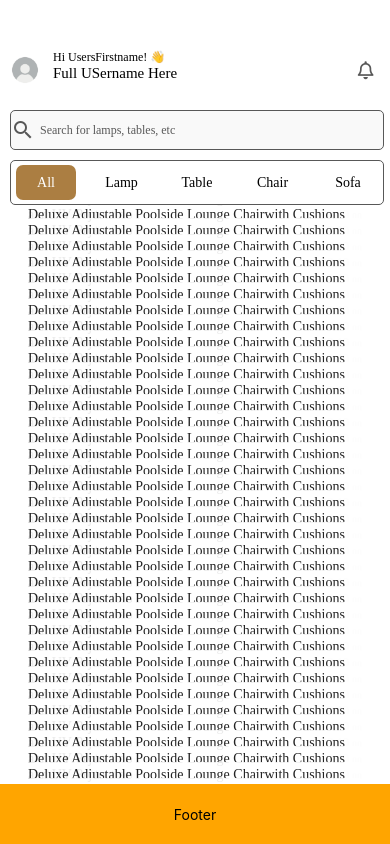
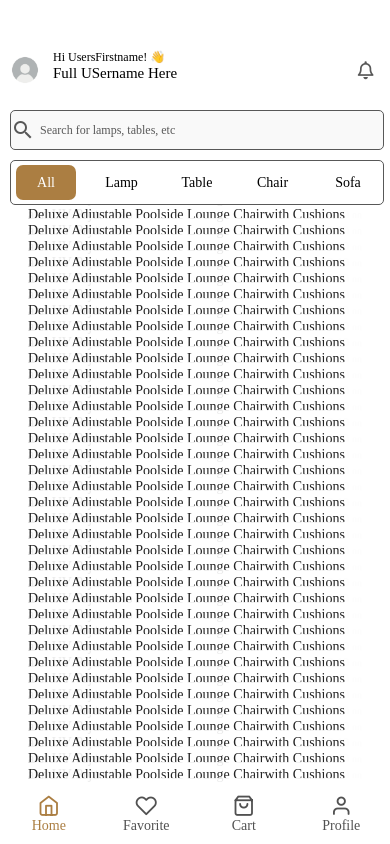
Before and after one commit to hashemUOP/Urban-Den, a React Native app: screen / in a window 390 px wide. Built offline with nearby package versions, Linux system fonts and the light colour scheme; a web font is replaced by a local one.

Commit message:
footer final version

```diff
--- a/components/home/Footer.jsx
+++ b/components/home/Footer.jsx
@@ -1,10 +1,57 @@
-import { View, Text } from 'react-native'
-import React from 'react'
+import { View, Pressable } from 'react-native';
+import React, { useState } from 'react';
 import styles from "../../styles/homestyle";
+import MaterialCommunityIcons from '@expo/vector-icons/MaterialCommunityIcons';
+import EvilIcons from '@expo/vector-icons/EvilIcons';
+import CustomText from '../../components/customText';
+import Feather from '@expo/vector-icons/Feather';
+
 export default function Footer() {
+  const [selectedIndex, setSelectedIndex] = useState(0);
+const items = [
+  {
+    label: "Home",
+    iconName: "home",
+    iconLib: Feather,
+  },
+  {
+    label: "Favorite",
+    iconName: "heart",
+    iconLib: Feather,
+  },
+  {
+    label: "Cart",
+    iconName: "shopping-bag",
+    iconLib: Feather,
+  },
+  {
+    label: "Profile",
+    iconName: "user",
+    iconLib: Feather,
+  },
+];
+
   return (
     <View style={styles.footerContainer}>
-      <Text>Footer</Text>
+      {items.map((item, index) => {
+        const IconComponent = item.iconLib;
+        const isSelected = selectedIndex === index;
+        const iconColor = isSelected ? "#ab7e42" : "rgba(37, 37, 37, 0.8)";
+        const textColor = isSelected ? "#ab7e42" : "rgba(37, 37, 37, 0.8)";
+
+        return (
+          <Pressable
+            key={index}
+            style={styles.footerItem}
+            onPress={() => setSelectedIndex(index)}
+          >
+            <View style={styles.iconCol}>
+              <IconComponent name={item.iconName} size={22} color={iconColor} />
+              <CustomText style={{ color: textColor }}>{item.label}</CustomText>
+            </View>
+          </Pressable>
+        );
+      })}
     </View>
-  )
+  );
 }
--- a/styles/homestyle.js
+++ b/styles/homestyle.js
@@ -181,14 +181,24 @@ heart: {
   footerContainer:{
     width:screemWidth,
     height:50,
-    backgroundColor:"orange",
     height: 60,
-    backgroundColor: 'orange',
+    backgroundColor: 'white',
     position: 'absolute',
     bottom: 0,
     left: 0,
     right: 0,
     justifyContent: 'center',
     alignItems: 'center',
+    flexDirection:"row",
+    justifyContent:"space-around"
+  },
+  footerItem:{
+    width:"20%",
+    height:"98%",
+    justifyContent:"center"
+  },
+  iconCol:{
+    justifyContent:"center",
+    alignItems:"center"
   }
 });
```
